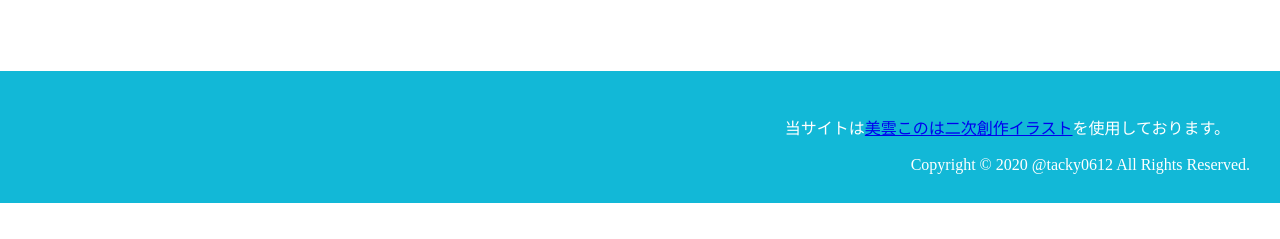
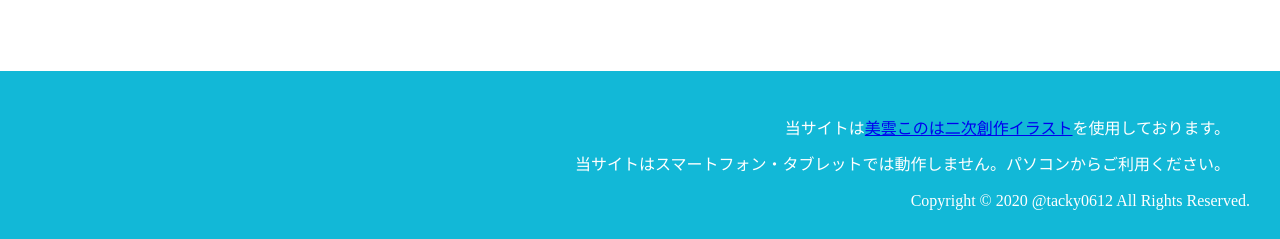
Before and after one commit to tacky0612/ConoHaPuzzle, a plain HTML site: page index.html in a window 1280 px wide. Shown: the part 1303-1542 px from the top of the page. Before the commit the page ends 1506 px from the top, so only its background shows below. Drawn offline with nearby package versions, Linux system fonts and the light colour scheme.

Commit message:
add README.md

```diff
--- a/index.html
+++ b/index.html
@@ -98,6 +98,7 @@
     </section>
     <footer>
         <p class="guideline">当サイトは<a href="https://conoha.mikumo.com/guideline/">美雲このは二次創作イラスト</a>を使用しております。</p>
+        <p class="guideline">当サイトはスマートフォン・タブレットでは動作しません。パソコンからご利用ください。</p>
         <p>Copyright © 2020 @tacky0612 All Rights Reserved.</p>
     </footer>
     <!--JQueryライブラリ読み込み-->
```
Also changed, not shown: 1 other file.
